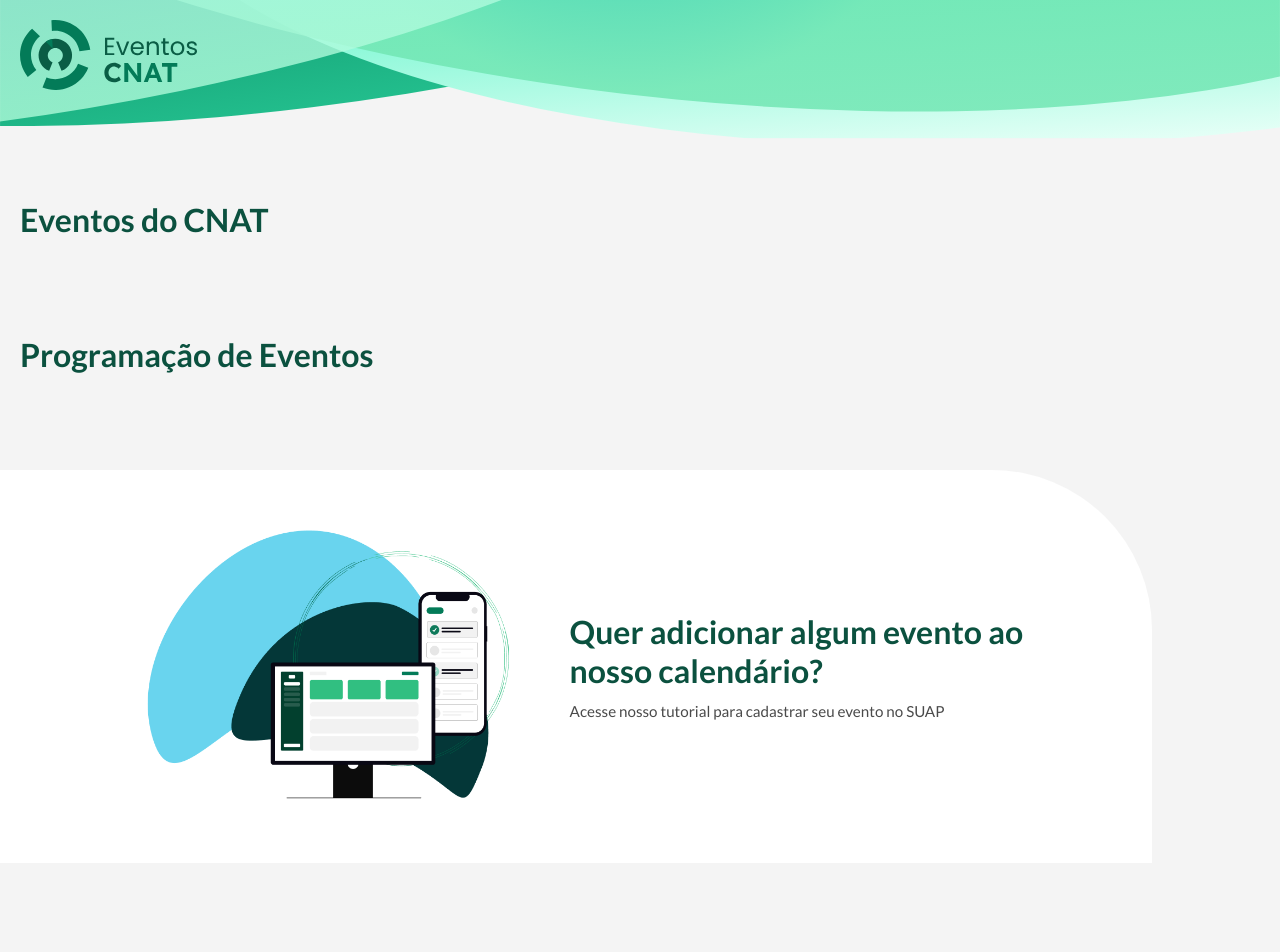
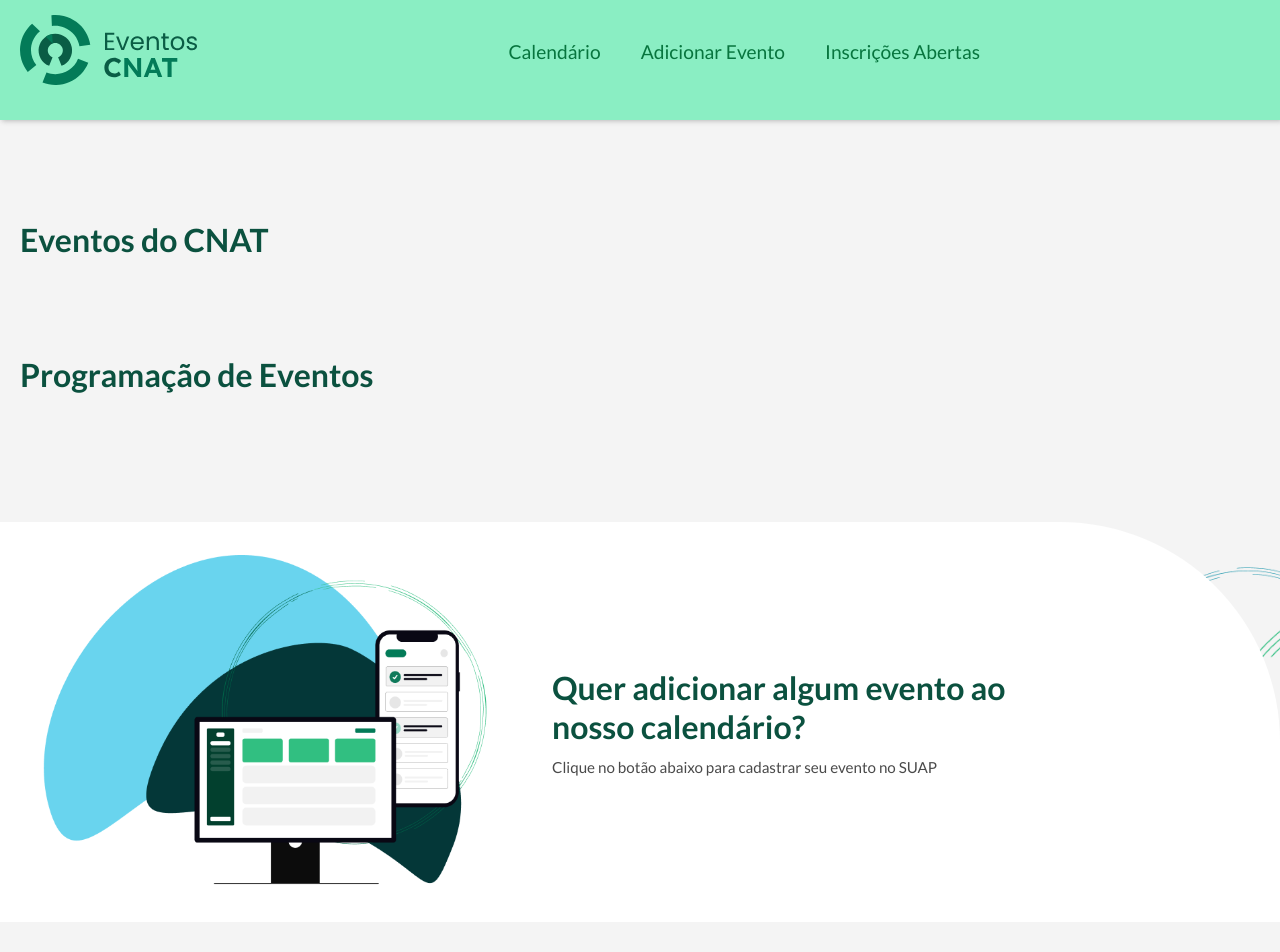
Before and after one commit to CSA-Centro-de-Solucoes-Aplicadas/Agenda-CNAT, a Vue app in the folder vue-project/: page / in a window 1280 px wide. Shown: the top 952 px of the page. Built offline with nearby package versions, Linux system fonts and the light colour scheme; the HTML template or start-up script is replaced by a standard one.

Commit message:
agenda cnat

```diff
--- a/vue-project/src/App.vue
+++ b/vue-project/src/App.vue
@@ -1,5 +1,4 @@
 <script setup lang="ts">
-import headerImg from '@/assets/header.svg'
 import logoImg from '@/assets/logo.svg'
 import vetorImg from '@/assets/vetor.png'
 import logoFooter from '@/assets/logoFooter.png'
@@ -7,20 +6,23 @@ import logoIfrn from '@/assets/ifrn.png'
 import XImg from '@/assets/x.png'
 import instagramImg from '@/assets/instagram.png'
 import youtubeImg from '@/assets/youtube.png'
-
 </script>
 
 <template>
   <div class="page">
     <header class="main-header">
-      <img :src="headerImg" alt="Cabeçalho do site" class="header-bg" />
       <div class="header-logo-container">
-           <img :src="logoImg" alt="Logo Eventos CNAT" class="header-logo" />
+        <img :src="logoImg" alt="Logo Eventos CNAT" class="header-logo" />
       </div>
+      <ul>
+        <li><a href="">Calendário</a></li>
+        <li><a href="">Adicionar Evento</a></li>
+        <li><a href="">Inscrições Abertas</a></li>
+      </ul>
     </header>
 
     <main class="main-content">
-      <section class="destaques default-section">
+      <section class="destaques-default-section">
         <div class="content-container">
           <h3>Eventos do CNAT</h3>
         </div>
@@ -37,7 +39,7 @@ import youtubeImg from '@/assets/youtube.png'
           <img :src="vetorImg" alt="Vetor" class="adicionarEvento-vetor" />
           <div class="adicionarEvento-texto">
             <h3>Quer adicionar algum evento ao nosso calendário?</h3>
-            <p>Acesse nosso tutorial para cadastrar seu evento no SUAP</p>
+            <p>Clique no botão abaixo para cadastrar seu evento no SUAP</p>
           </div>
         </div>
       </section>
@@ -58,12 +60,14 @@ import youtubeImg from '@/assets/youtube.png'
 
         <div class="footer-right">
           <div class="social">
-            <img :src="instagramImg" alt="Logotipo do Instagram"/>
-            <img :src="XImg" alt="Logotipo do X"/>
-            <img :src="youtubeImg" alt="Logotipo do YouTube"/>
+            <img :src="instagramImg" alt="Logotipo do Instagram" />
+            <img :src="XImg" alt="Logotipo do X" />
+            <img :src="youtubeImg" alt="Logotipo do YouTube" />
           </div>
           <p>cnat@ifrn.com</p>
-          <p>Av. Sen. Salgado Filho, 1559 – Tirol, Natal – RN <br><strong>CEP:</strong> 59015-000</p>
+          <address>
+            Av. Sen. Salgado Filho, 1559 – Tirol, Natal – RN <br /><strong>CEP:</strong> 59015-000
+          </address>
         </div>
       </div>
       <div class="copy">
@@ -74,7 +78,6 @@ import youtubeImg from '@/assets/youtube.png'
 </template>
 
 <style scoped>
-
 @import url('https://fonts.googleapis.com/css2?family=Lato:ital,wght@0,100;0,300;0,400;0,700;0,900;1,100;1,300;1,400;1,700;1,900&display=swap');
 
 h3 {
@@ -87,8 +90,6 @@ h3 {
   flex-direction: column;
   min-height: 100vh;
   width: 100%;
-  margin: 0;
-  padding: 0;
 }
 
 .content-container {
@@ -99,28 +100,22 @@ h3 {
 
 .main-header {
   width: 100%;
+  background-color: #8aeec3;
+  box-shadow: 2px 1px 5px #b8b8b8;
   position: relative;
+  margin-bottom: 100px;
   overflow: hidden;
-  min-height: 200px;
-  max-height: 300px;
+  min-height: 120px;
+  max-height: 250px;
 }
-
 
 .main-content {
   flex: 1;
-
-}
-
-.header-bg {
-  width: 100%;
-  height: 100%;
-  display: block;
-   object-fit: cover;
 }
 
 .header-logo-container {
   position: absolute;
-  top: 20px;
+  top: 15px;
   left: 50%;
   transform: translateX(-50%);
   max-width: 1440px;
@@ -131,7 +126,6 @@ h3 {
   z-index: 10;
 }
 
-
 .header-logo {
   width: 15%;
   max-width: 180px;
@@ -139,31 +133,76 @@ h3 {
   cursor: pointer;
 }
 
+header ul {
+  list-style: none;
+  display: flex;
+  gap: 2.5rem;
+  position: absolute;
+  right: 300px;
+  top: 40px;
+  z-index: 20;
+}
+header li a {
+  text-decoration: none;
+  font-size: 1.2rem;
+  color: #07753e;
+  font-weight: 500;
+  transition: 0.2s;
+}
+
+header li a:hover {
+  color: #044632;
+  text-shadow: 0 1px 2px rgba(0, 0, 0, 0.15);
+}
 .adicionar-evento {
-  width: 90%;
-  background: #fff;
-  border-top-right-radius: 10rem;
-  padding: 2rem 5rem;
+  position: relative;
+  width: 100%;
+  padding: 2rem 0;
+  background-color: #f4f4f4;
   display: flex;
   justify-content: center;
-  margin-top: 2rem;
-  margin-left: 0;
-  margin-right: auto;
-
+  z-index: 1;
+}
+.adicionar-evento::before {
+  content: '';
+  position: absolute;
+  left: 0;
+  top: 32px;
+  width: 50%;
+  height: 400px;
+  background: #ffffff;
+  z-index: -1;
 }
 
 .adicionarEvento-container {
   max-width: 1440px;
   width: 100%;
   display: flex;
+  position: relative;
   align-items: center;
-  justify-content: space-between;
-  padding: 0 2rem;
   gap: 2.5rem;
+  background-color: #ffffff;
+  justify-content: left;
+  align-items: center;
+  height: 400px;
+  border-top-right-radius: 220px;
+}
+
+.adicionarEvento-container::after {
+  content: '';
+  position: absolute;
+  right: -620px;
+  top: -70px;
+  width: 800px;
+  height: 500px;
+  background-image: url('@/assets/vetorCirculos.png');
+  background-size: contain;
+  background-repeat: no-repeat;
+  z-index: -1;
 }
 
 .adicionarEvento-vetor {
-  width: 45%;
+  width: 100%;
   max-width: 32rem;
 }
 
@@ -173,13 +212,12 @@ h3 {
   color: #023826;
   display: flex;
   flex-direction: column;
-  gap: .75rem;
+  gap: 0.75rem;
 }
 .adicionarEvento-texto p {
-  font-size: .95rem;
+  font-size: 0.95rem;
   color: #4a4a4a;
 }
-
 
 .inscricoes {
   max-width: 1440px;
@@ -191,14 +229,11 @@ h3 {
   min-height: 600px;
   display: flex;
   flex-direction: column;
-
-  background-image: url("@/assets/inscricoesSection.svg");
+  background-image: url('@/assets/inscricoesSection.svg');
   background-size: cover;
   background-position: center;
   background-repeat: no-repeat;
-
 }
-
 
 .inscricoes-content {
   max-width: 1440px;
@@ -214,7 +249,6 @@ h3 {
   margin: 0;
   text-shadow: 1px 1px 3px rgba(0, 0, 0, 0.4);
 }
-
 
 footer {
   background-color: #02402e;
@@ -263,7 +297,6 @@ footer {
 .footer-right p {
   margin: 10px 4px;
   font-size: 20px;
-
 }
 
 .social {
@@ -293,16 +326,12 @@ footer {
   opacity: 0.85;
 }
 
-
 /* Space before footer */
 main section:last-child {
   margin-bottom: 6rem;
 }
 
-
-
 @media (max-width: 1024px) {
-
   .header-logo {
     top: 20px;
     left: 30px;
@@ -342,16 +371,13 @@ main section:last-child {
   }
 }
 
-
 @media (max-width: 600px) {
-
   .header-logo {
     top: 10px;
     left: 10px;
     width: 25%;
     max-width: 40px;
   }
-
 
   .default-section {
     padding: 25px 0;
@@ -360,21 +386,20 @@ main section:last-child {
     font-size: 24px;
   }
 
-
-.adicionar-evento {
+  .adicionar-evento {
     border-top-right-radius: 30px;
-    padding: 15px 10px;
+    padding: 10px 10px;
   }
-.adicionar-vetor {
+  .adicionar-vetor {
     width: 50%;
   }
   .inscricoes {
-     min-height: 300px;
+    min-height: 300px;
     border-bottom-right-radius: 30px;
     border-top-left-radius: 30px;
   }
   .inscricoes-content h3 {
-     font-size: 22px;
+    font-size: 22px;
   }
 
   .footer-content {
```
Also changed, not shown: vue-project/src/view/cadastro.vue (added, +52 -0 lines), vue-project/src/assets/vetorCirculos.png (added), 1 other file (tests, documents, lock files or other folders).
